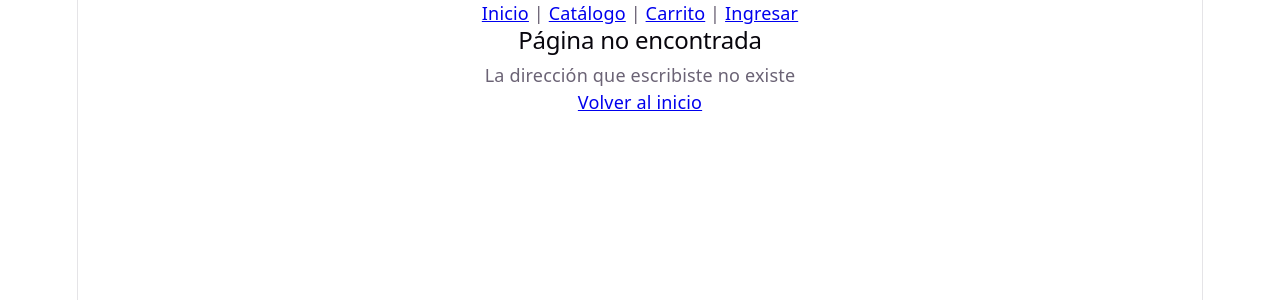
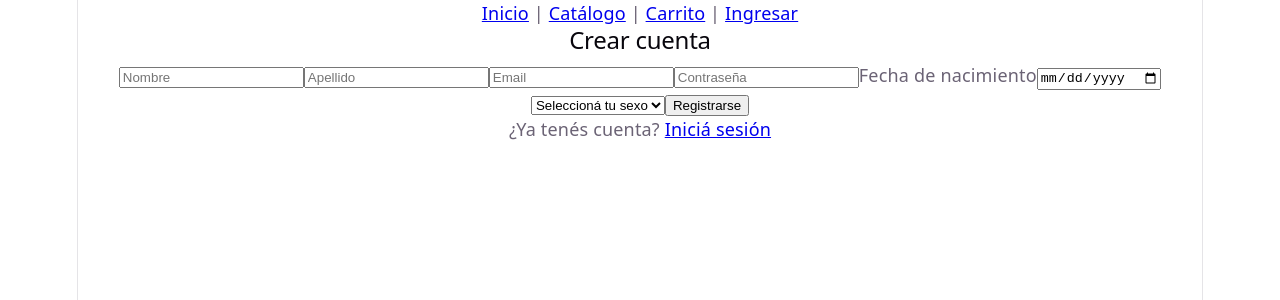
Before and after one commit to FedePetta92/front-uadeMerch, a React (Vite) app in the folder e-commerce-front/: page /register in a window 1280 px wide. Shown: the top 300 px of the page. Built offline with nearby package versions, Linux system fonts and the light colour scheme.

Commit message:
feat: agregué la página de registro y la vinculé al login
- Creé Register.jsx con formulario que llama a POST /api/usuarios
- Agregué la ruta /register en App.jsx
- Agregué el link "¿No tenés cuenta? Registrate" en el Login

```diff
--- a/e-commerce-front/src/App.jsx
+++ b/e-commerce-front/src/App.jsx
@@ -4,6 +4,7 @@ import Home from './pages/Home'
 import ProductDetail from './pages/ProductDetail.jsx'
 import Cart from './pages/Cart.jsx'
 import Login from './pages/Login.jsx'
+import Register from './pages/Register.jsx'
 import NotFound from './pages/NotFound.jsx'
 import ProtectedRoute from './components/ProtectedRoute.jsx'
 import Navbar from './components/Navbar.jsx'
@@ -15,6 +16,7 @@ function App() {
       <Navbar />
       <Routes>
           <Route path="/login" element={<Login />} />
+          <Route path="/register" element={<Register />} />
           <Route path="/" element={<Home />} />
           <Route path="/catalogo" element={<Listado />} />
           <Route path="/product/:id" element={<ProductDetail />} />
--- a/e-commerce-front/src/pages/Login.jsx
+++ b/e-commerce-front/src/pages/Login.jsx
@@ -1,5 +1,5 @@
 import { useState } from "react";
-import { useNavigate } from "react-router-dom";
+import { useNavigate, Link } from "react-router-dom";
 
 // URL base del backend. Todos los fetch apuntan a este servidor.
 const API_URL = 'http://localhost:8080'
@@ -83,6 +83,8 @@ function Login() {
             <button type="submit" disabled={cargando}>
                 {cargando ? 'Ingresando...' : 'Ingresar'}
             </button>
+
+            <p>¿No tenés cuenta? <Link to="/register">Registrate</Link></p>
         </form>
     )
 }
--- /dev/null
+++ b/e-commerce-front/src/pages/Register.jsx
@@ -0,0 +1,118 @@
+import { useState } from 'react'
+import { useNavigate, Link } from 'react-router-dom'
+
+// URL base del backend
+const API_URL = 'http://localhost:8080'
+
+function Register() {
+    // Cada campo del formulario tiene su propio estado
+    const [nombre, setNombre] = useState('')
+    const [apellido, setApellido] = useState('')
+    const [email, setEmail] = useState('')
+    const [password, setPassword] = useState('')
+    const [fechaNacimiento, setFechaNacimiento] = useState('')
+    const [sexo, setSexo] = useState('')
+
+    // error muestra el mensaje si el registro falla
+    const [error, setError] = useState(null)
+
+    // cargando evita que el usuario haga doble click mientras espera la respuesta
+    const [cargando, setCargando] = useState(false)
+
+    const navigate = useNavigate()
+
+    const handleSubmit = (e) => {
+        // Evita que el form recargue la página al enviarse
+        e.preventDefault()
+
+        setCargando(true)
+        setError(null)
+
+        // Llama al endpoint POST /api/usuarios enviando todos los campos en el body como JSON
+        fetch(`${API_URL}/api/usuarios`, {
+            method: 'POST',
+            headers: {
+                // Le indica al backend que el body viene en formato JSON
+                'Content-Type': 'application/json'
+            },
+            // Convierte el objeto JavaScript a string JSON para enviarlo
+            body: JSON.stringify({ nombre, apellido, email, password, fechaNacimiento, sexo })
+        })
+            .then((res) => {
+                // Si la respuesta no es 2xx (ej: email duplicado) lanza un error
+                if (!res.ok) throw new Error('No se pudo crear la cuenta. El email puede estar en uso.')
+                return res.json()
+            })
+            .then(() => {
+                setCargando(false)
+                // Registro exitoso: redirige al login para que el usuario ingrese
+                navigate('/login')
+            })
+            .catch((err) => {
+                setError(err.message)
+                setCargando(false)
+            })
+    }
+
+    return (
+        <form onSubmit={handleSubmit}>
+            <h2>Crear cuenta</h2>
+
+            {/* Muestra el error si el registro falló */}
+            {error && <p style={{ color: 'red' }}>{error}</p>}
+
+            <input
+                value={nombre}
+                onChange={(e) => setNombre(e.target.value)}
+                placeholder="Nombre"
+                required
+            />
+            <input
+                value={apellido}
+                onChange={(e) => setApellido(e.target.value)}
+                placeholder="Apellido"
+                required
+            />
+            <input
+                value={email}
+                onChange={(e) => setEmail(e.target.value)}
+                placeholder="Email"
+                type="email"
+                required
+            />
+            <input
+                value={password}
+                onChange={(e) => setPassword(e.target.value)}
+                placeholder="Contraseña"
+                type="password"
+                required
+            />
+
+            {/* fechaNacimiento debe enviarse en formato YYYY-MM-DD, que es lo que devuelve input type="date" */}
+            <label>Fecha de nacimiento</label>
+            <input
+                value={fechaNacimiento}
+                onChange={(e) => setFechaNacimiento(e.target.value)}
+                type="date"
+                required
+            />
+
+            {/* sexo debe coincidir con el enum del backend: MASCULINO, FEMENINO u OTRO */}
+            <select value={sexo} onChange={(e) => setSexo(e.target.value)} required>
+                <option value="">Seleccioná tu sexo</option>
+                <option value="MASCULINO">Masculino</option>
+                <option value="FEMENINO">Femenino</option>
+                <option value="OTRO">Otro</option>
+            </select>
+
+            {/* disabled mientras espera la respuesta del backend para evitar doble envío */}
+            <button type="submit" disabled={cargando}>
+                {cargando ? 'Creando cuenta...' : 'Registrarse'}
+            </button>
+
+            <p>¿Ya tenés cuenta? <Link to="/login">Iniciá sesión</Link></p>
+        </form>
+    )
+}
+
+export default Register
```
